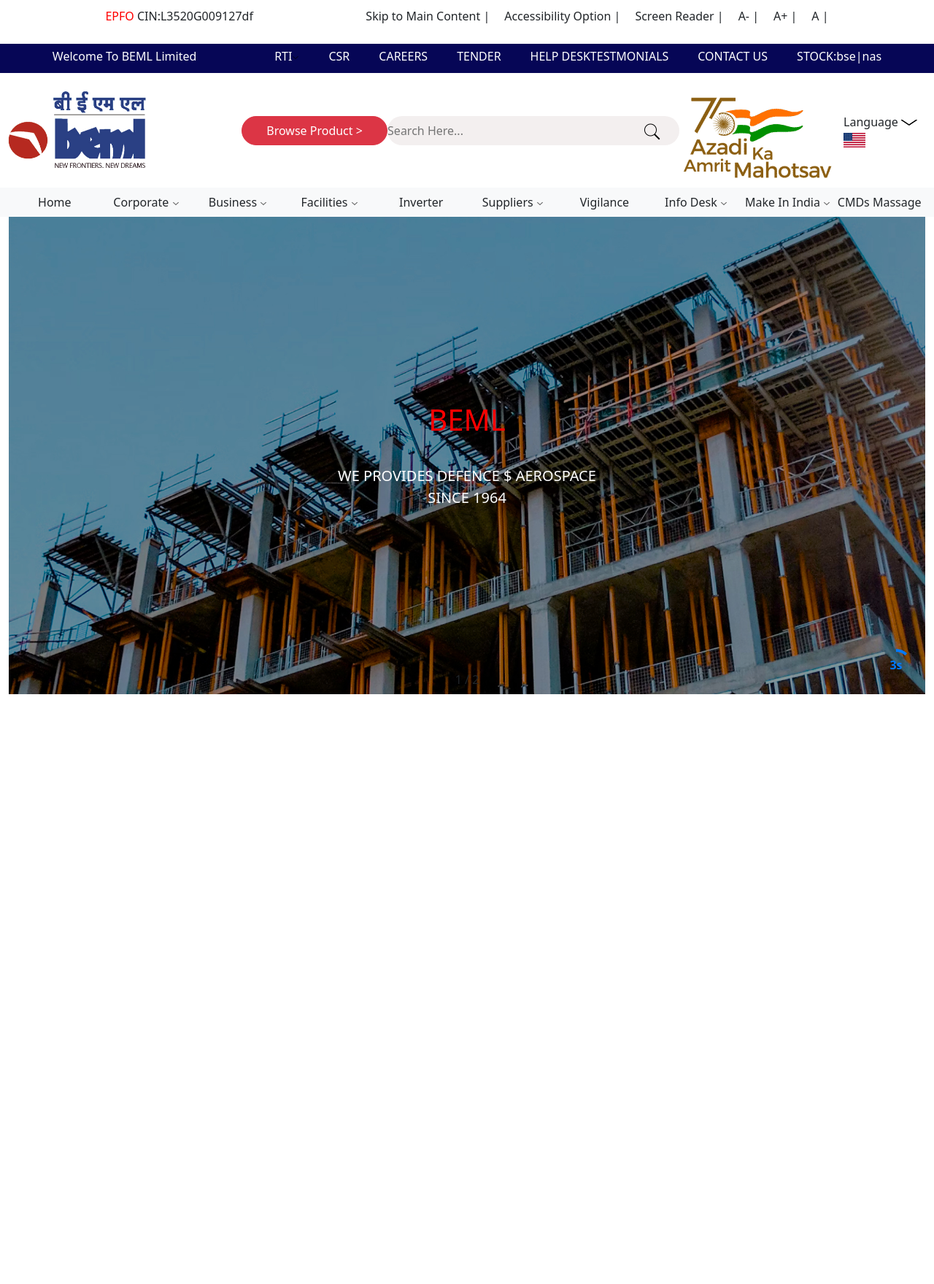
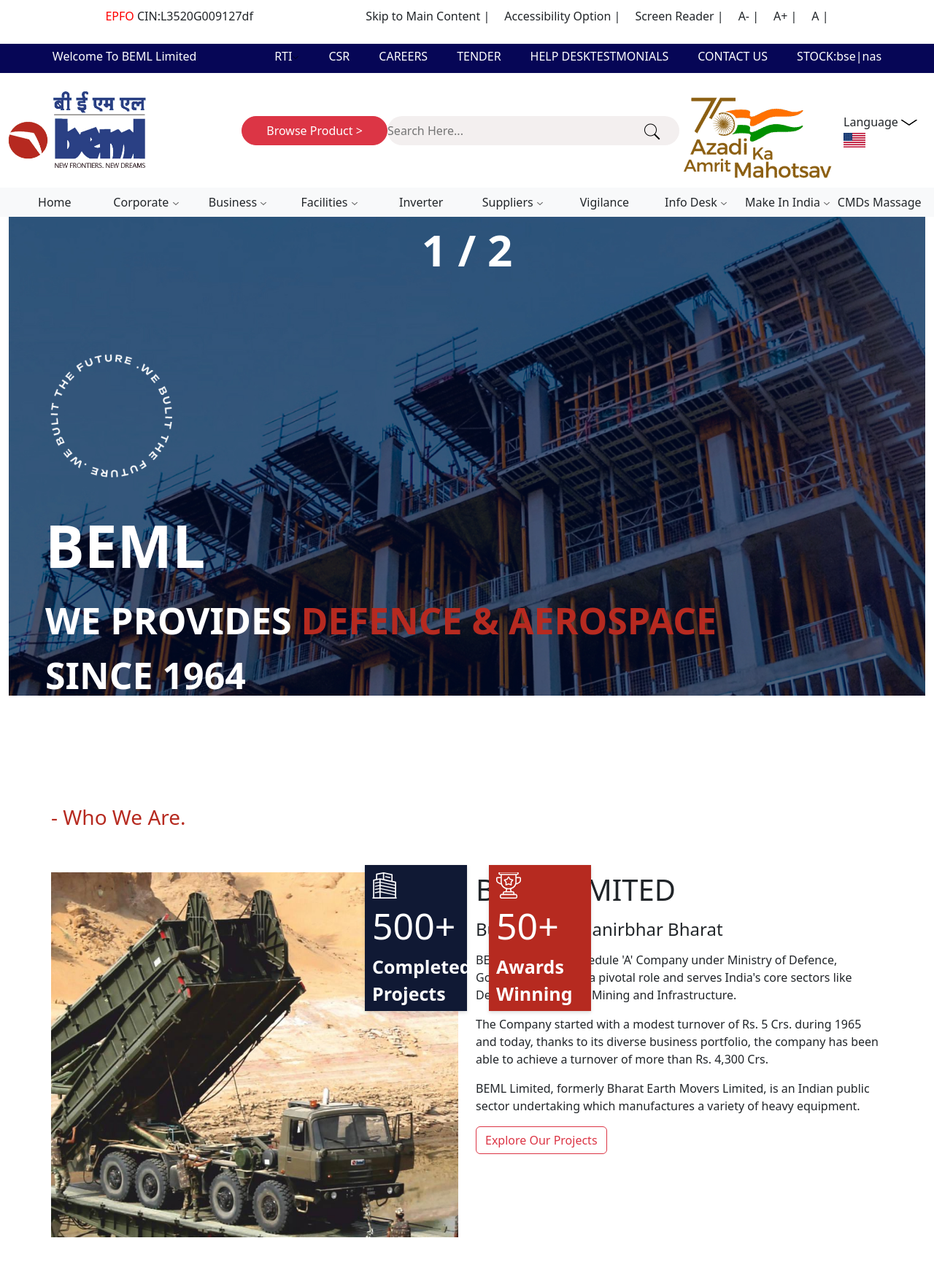
Before and after one commit to InboxTech/beml_india, a PHP site: page / in a window 1280 px wide. Shown: the whole page at 73% size. Before the commit the page ends 951 px from the top, so only its background shows below. Run offline with PHP 8.4, Linux system fonts and the light colour scheme.

Commit message:
page section 2 complet.

```diff
--- a/index.php
+++ b/index.php
@@ -4,28 +4,83 @@
 $header->includeHeader('Index Page', '');
 ?>
 <div class="container-fluid">
+
+    <div class="main-image">
         <div class="swiper mySwiper">
             <div class="swiper-wrapper">
                 <div class="swiper-slide">
+                    <div class="swiper-pagination"></div>
                     <img src="public/images/building.jpg" alt="">
-            <div class="overlay-text">
-                <lable class="title-tag"><h1>BEML</h1></lable></br>
-                <lable>WE PROVIDES DEFENCE $ AEROSPACE</lable></br>
-                <lable>SINCE 1964</lable>
+                    <!-- img text -->
+                    <div class="overlay-text container-fluid">
+                        <label><img src="public/images/rpund 2.png" alt=""></label><br>
+                        <label>
+                            <h1>BEML</h1>
+                        </label></br>
+                        <label>WE PROVIDES <span class="title-tag"> DEFENCE & AEROSPACE</span></label></br>
+                        <label>SINCE 1964</label>
+                        <div class="container-fluid">
+                            <div class="line"></div>
+                            <div class="row">
+                                <div class="explor-btn">
+                                    <button class="btn btn-md btn-outline-light">
+                                        Explore Our Projects
+                                    </button>
+                                </div>
+                            </div>
+                        </div>
                     </div>
                 </div>
                 <div class="swiper-slide"><img src="public/images/building.jpg" alt="No Preview"></div>
 
             </div>
-        <div class="swiper-pagination"></div>
-        <div class="autoplay-progress">
-        <svg viewBox="0 0 48 48">
-            <circle cx="24" cy="24" r="20"></circle>
-        </svg>
-        <span></span>
+
+            <div class="line"></div>
+
+            <div class="image-items">
+            </div>
+
+        </div>
+    </div>
+
+    <div class="p-2">
+        <div class="row">
+            <h3>- Who We Are.</h3>
+
+            <div class="col-lg-6">
+                <div class="image-container">
+                    <div class="card-1">
+                        <img src="public/images/Vector.svg" alt="" class="img-fluid">
+                        <div class="num">500+</div>
+                        Completed Projects
+                    </div>
+                    <div class="card-2">
+                        <img src="public/images/trophy.svg" alt="" class="img-fluid">
+                        <div class="num">50+</div>
+                        Awards Winning
+                    </div>
+                    <img src="public/images/tank.jpg" alt="" class="img-fluid">
+                </div>
+            </div>
+            <div class="col-lg-6">
+                <h1 class="pb-2">BEML LIMITED</h1>
+                <h4 class="pb-2">Building Aatmanirbhar Bharat</h4>
+                <div data-bs-spy="scroll" data-bs-smooth-scroll="true" class="scrollspy-example-2" tabindex="0">
+                    <p>BEML Limited, a 'Schedule 'A' Company under Ministry of Defence, Govt. Of India, plays a pivotal role and serves India's core sectors like Defence, Rail, Power, Mining and Infrastructure.</p>
+                    <p>The Company started with a modest turnover of Rs. 5 Crs. during 1965 and today, thanks to its diverse business portfolio, the company has been able to achieve a turnover of more than Rs. 4,300 Crs.</p>
+                    <p>BEML Limited, formerly Bharat Earth Movers Limited, is an Indian public sector undertaking which manufactures a variety of heavy equipment.</p>
+                    <button class="btn btn-outline-danger">Explore Our Projects</button>
+                </div>
+            </div>
         </div>
     </div>
 </div>
 
+</div>
+
+</div>
+
+
+
 <script src="https://cdn.jsdelivr.net/npm/swiper@11/swiper-bundle.min.js"></script>
 <script src="public/js/slider.js"></script>
--- a/public/css/style.css
+++ b/public/css/style.css
@@ -3,19 +3,22 @@
   padding: 0;
   box-sizing: border-box;
 }
-.fist-row, .second-row, .third-row {
+.fist-row,
+.second-row,
+.third-row {
   display: flex;
   justify-content: space-evenly;
   padding: 10px;
 }
 
-.fist-row .fist-row-items ul, .second-row .second-row-items ul  {
+.fist-row .fist-row-items ul,
+.second-row .second-row-items ul {
   display: flex;
   list-style: none;
   padding: 0;
 }
 
-.fist-row .fist-row-items li{
+.fist-row .fist-row-items li {
   margin-left: 20px;
 }
 
@@ -33,7 +36,8 @@
   height: 10px;
   width: 10px;
 }
-.second-row .second-row-items li , .second-row-items a{
+.second-row .second-row-items li,
+.second-row-items a {
   color: inherit;
   list-style: none;
   text-decoration: none;
@@ -62,7 +66,7 @@
   background-color: rgb(243, 239, 239);
 }
 
-.third-row .search-bar img{
+.third-row .search-bar img {
   position: relative;
   margin-left: -50px;
   height: 25px;
@@ -85,7 +89,7 @@
   justify-content: center;
 }
 
-nav .navbar-nav li a{
+nav .navbar-nav li a {
   color: inherit;
   text-decoration: none;
 }
@@ -99,7 +103,6 @@ nav .navbar-nav li a{
   color: red;
 }
 /** nav bar end*/
-
 
 /** carousel start*/
 
@@ -133,39 +136,17 @@ nav .navbar-nav li a{
   object-fit: cover;
 }
 
-  .autoplay-progress {
-    position: absolute;
-    right: 16px;
-    bottom: 16px;
-    z-index: 10;
-    width: 48px;
-    height: 48px;
-    display: flex;
-    align-items: center;
-    justify-content: center;
-    font-weight: bold;
-    color: var(--swiper-theme-color);
+.swiper-pagination {
+  /* background-color: red; */
+  top: -10px !important;
+  font-weight: 600;
+  font-size: 60px;
+  width: fit-content;
+  padding: 10px;
+  color: #fff !important;
 }
 
-  .autoplay-progress svg {
-    --progress: 0;
-    position: absolute;
-    left: 0;
-    top: 0px;
-    z-index: 10;
-    width: 100%;
-    height: 100%;
-    stroke-width: 4px;
-    stroke: var(--swiper-theme-color);
-    fill: none;
-    stroke-dashoffset: calc(125.6px * (1 - var(--progress)));
-    stroke-dasharray: 125.6;
-    transform: rotate(-90deg);
-  }
-
-
 /** carousel end*/
-
 
 .image-container {
   position: relative;
@@ -180,27 +161,104 @@ nav .navbar-nav li a{
 
 .overlay-text {
   position: absolute;
-    top: 50%;
-    left: 50%;
-    transform: translate(-50%, -50%);
+  top: 25%;
+  float: left;
   color: #fff;
-    padding: 10px 20px;
-    font-size: 20px;
-    text-align: center;
+  padding: 10px 50px !important;
+  font-size: 50px;
+  font-weight: 600;
+  text-align: left;
 }
 
+label img {
+  float: left;
+  padding: 10px 0;
+}
+
+label h1 {
+  font-size: 80px;
+  font-weight: 600;
+  padding: 10px 0;
+}
+.line {
+  border: 1px solid white !important;
+  margin-top: 90px;
+}
 
 /** main image body */
 
 .title-tag {
-    color: red;
+  color: #b62a20;
+}
 
+.p-2 {
+  padding: 10px 20px;
+  margin: 50px;
+  /* display: flex; */
+}
+.p-2 h3 {
+  color: #b62a20;
+  padding-bottom: 50px;
+}
+
+.col-lg-6 img {
+  width: 760px;
+  height: 500px;
+  object-fit: cover;
+}
+
+.card-1 img,.card-2 img{
+  height: 20%;
+  width: 28%;
+}
+.num{
+    font-size: 50px;
+    font-weight: 500;
+}
+.card-1 {
+  position: absolute;
+  top: -10px; /* Adjust as necessary */
+  left: 430px; /* Adjust as necessary */
+  z-index: 10;
+  background-color: #101934;
+  color: #fff;
+  padding: 10px;
+  height: 200px;
+  width: 140px;
+  border-radius: 0;
+  box-shadow: 0 2px 5px rgba(0, 0, 0, 0.15);
+  font-size: 25px;
+  font-weight: 600;
+}
+.card-2 {
+    position: absolute;
+    top: -10px; /* Adjust as necessary */
+    left: 600px; /* Adjust as necessary */
+    z-index: 10;
+    background-color: #B62A20;
+    color: #fff;
+    padding: 10px;
+    height: 200px;
+    width: 140px;
+    border-radius: 0;
+    box-shadow: 0 2px 5px rgba(0, 0, 0, 0.15);
+    font-size: 25px;
+    font-weight: 600;
+  }
+.image-container {
+  position: relative;
+  display: inline-block;
 }
 
 /** main image body */
-
 
 /** for testing*/
 .test {
   background-color: red;
 }
+
+.explor-btn {
+  display: flex;
+  justify-content: end;
+  padding: 10px;
+}
--- a/public/js/slider.js
+++ b/public/js/slider.js
@@ -3,22 +3,18 @@ const progressContent = document.querySelector(".autoplay-progress span");
 var swiper = new Swiper(".mySwiper", {
 spaceBetween: 30,
 centeredSlides: true,
-autoplay: {
-    delay: 2500,
-    disableOnInteraction: false
-},
+// autoplay: {
+//     delay: 2500,
+//     disableOnInteraction: false
+// },
 pagination: {
     el: ".swiper-pagination",
     type: "fraction",
 },
-navigation: {
-    nextEl: ".swiper-button-next",
-    prevEl: ".swiper-button-prev"
-},
-on: {
-    autoplayTimeLeft(s, time, progress) {
-    progressCircle.style.setProperty("--progress", 1 - progress);
-    progressContent.textContent = `${Math.ceil(time / 1000)}s`;
-    }
-}
+// on: {
+//     autoplayTimeLeft(s, time, progress) {
+//     progressCircle.style.setProperty("--progress", 1 - progress);
+//     progressContent.textContent = `${Math.ceil(time / 1000)}s`;
+//     }
+// }
 });
```
Also changed, not shown: public/images/Vector.svg (added), public/images/building.jpg, public/images/rpund 2.png (added), public/images/trophy.svg (added). Lines whose indentation alone changed are shown as unchanged.
